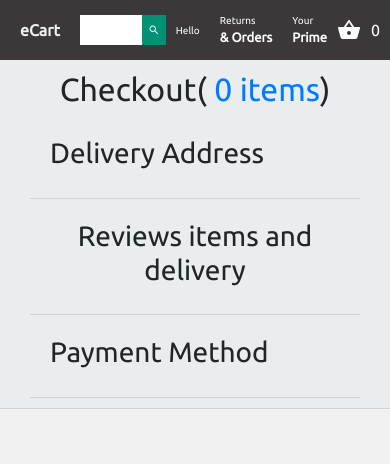
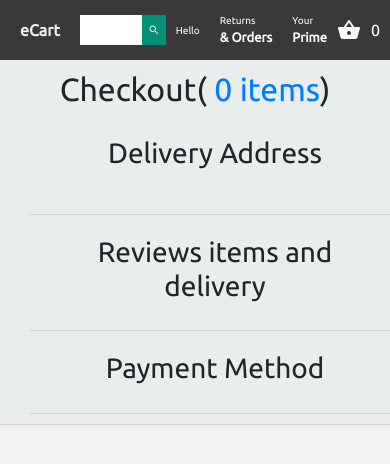
Before and after one commit to nisargpatel1504/eCart, a React (Create React App) app in the folder front-end/: page /api/payment in a window 390 px wide. Shown: the top 464 px of the page. Built offline with nearby package versions, Linux system fonts and the light colour scheme.

Commit message:
PAYMENT css

```diff
--- a/front-end/src/components/Payment.js
+++ b/front-end/src/components/Payment.js
@@ -16,7 +16,7 @@ function Payment() {
         <div className='payment__container'>
             <h2>
                 Checkout(
-                    <Link to='/checkout'> {basket?.length } items</Link>
+                    <Link to='/api/checkout'> {basket?.length } items</Link>
                     )
             </h2>
             <div className="payment__section">
--- a/front-end/src/components/checkoutItems.css
+++ b/front-end/src/components/checkoutItems.css
@@ -36,5 +36,7 @@
 @media screen and (max-width: 800px) {
   .checkoutProduct {
     width: 90%;
+    display: flex;
+    flex-direction: column;
   }
 }
--- a/front-end/src/components/payment.css
+++ b/front-end/src/components/payment.css
@@ -25,10 +25,10 @@
 @media screen and (max-width: 800px) {
   .payment {
     width: 100%;
+  }
+  .payment__section {
+    width: 100%;
     display: flex;
     flex-direction: column;
   }
-  .payment__items {
-    width: 90%;
-  }
 }
```
